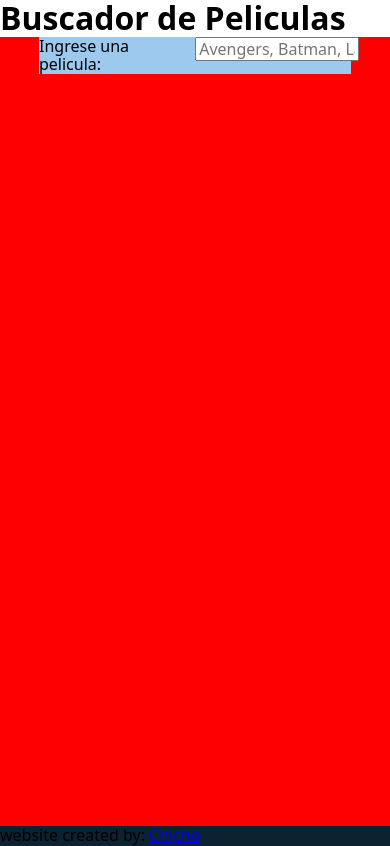
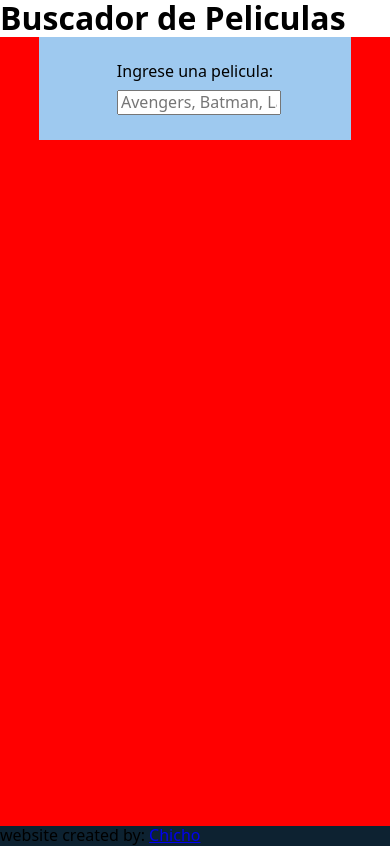
Before and after one commit to Guille-Sanchez/buscador-de-peliculas, a React (Vite) app: page / in a window 390 px wide. Built offline with nearby package versions, Linux system fonts and the light colour scheme.

Commit message:
Fix form layout for mobile

```diff
--- a/src/components/search-movie/searchMovie.css
+++ b/src/components/search-movie/searchMovie.css
@@ -1,9 +1,12 @@
 form {
   background-color: rgb(158, 201, 239);
   width: 100%;
-  padding: 30px, 0;
   display: flex;
+  flex-direction: column;
   justify-content: space-evenly;
+  gap: 10px;
+  align-items: center;
+  padding: 25px 0;
 }
 
 form div {
@@ -13,3 +16,9 @@ form div {
 div > input {
   width: 100%;
 }
+
+@media (min-width: 600px) {
+  form {
+    flex-direction: row;
+  }
+}
```
